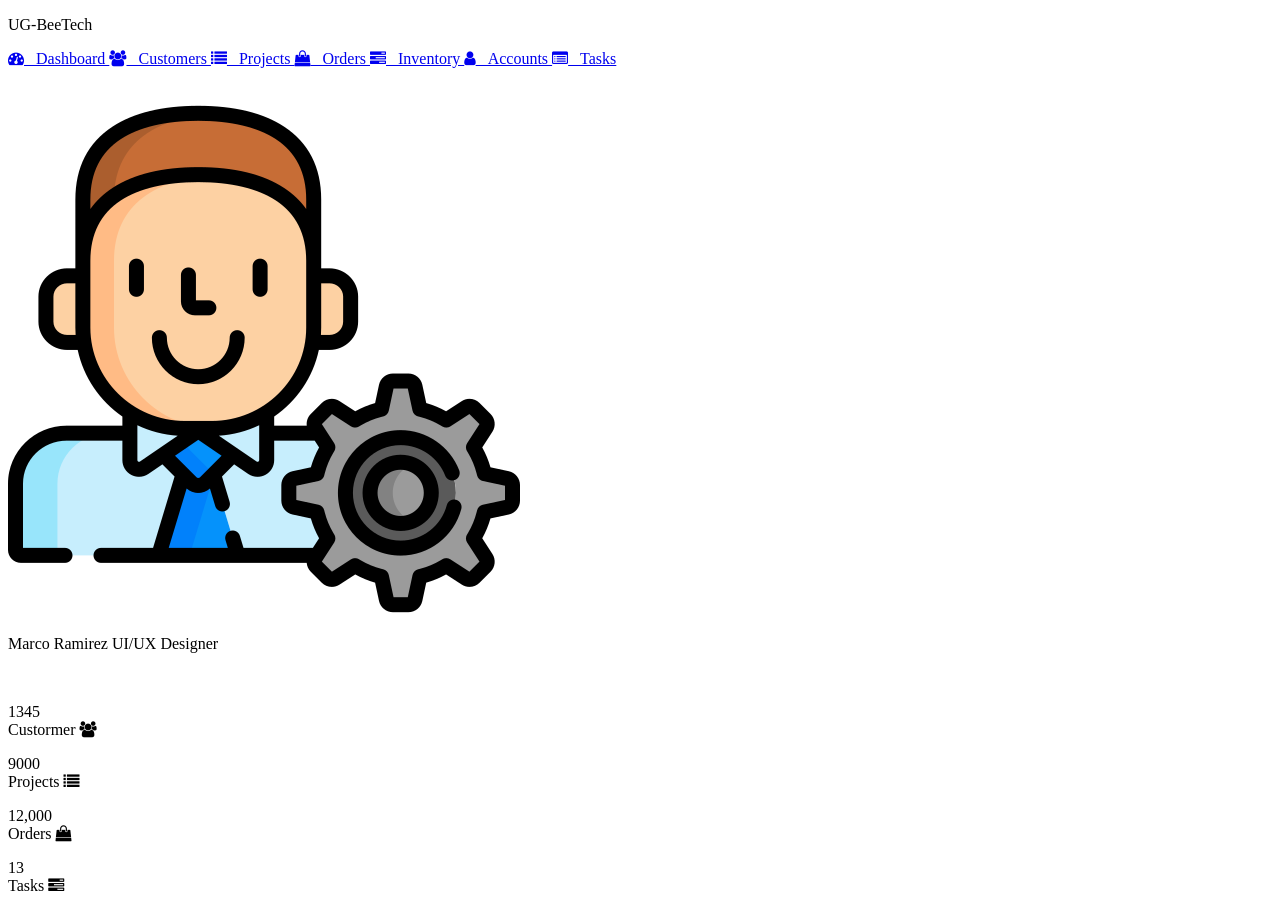
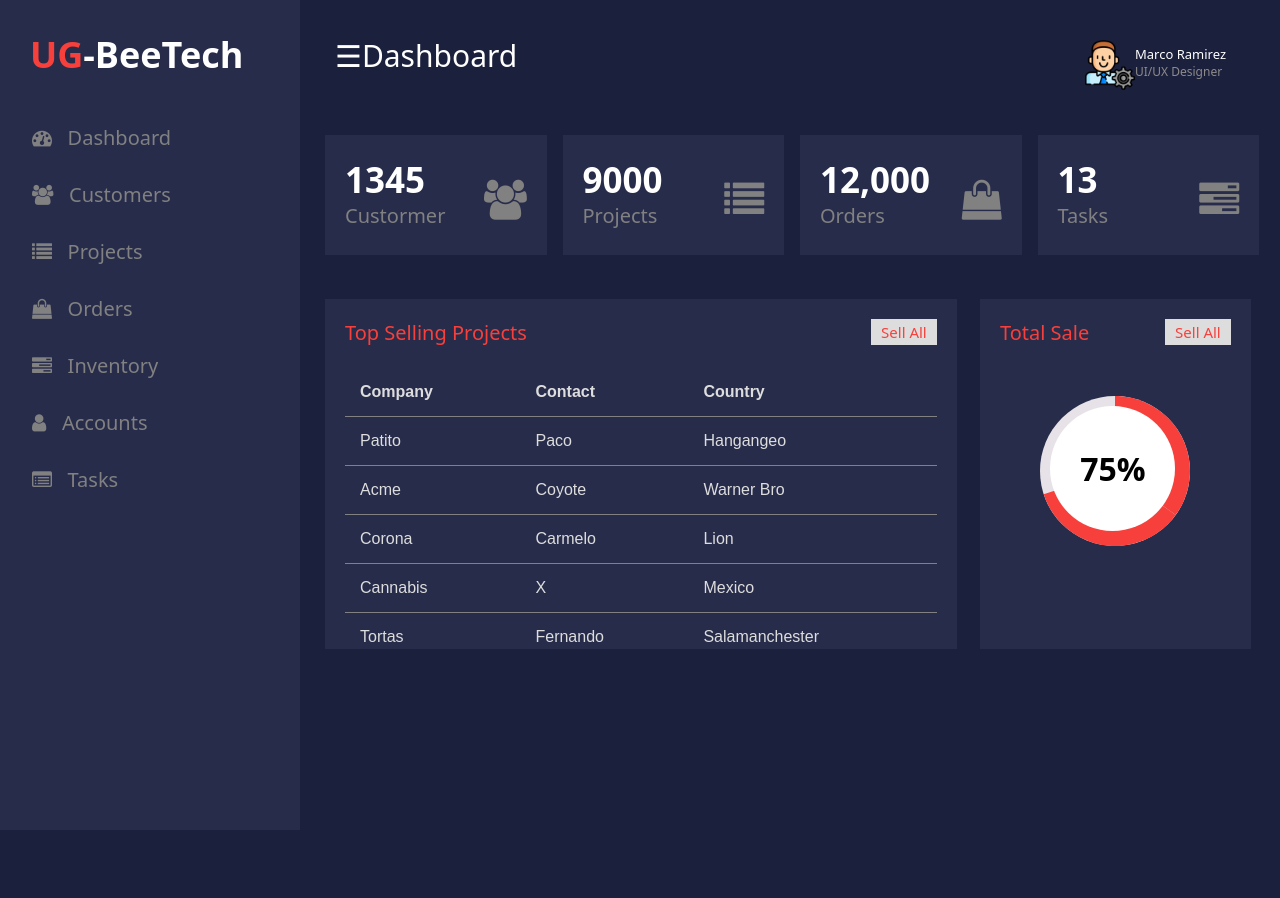
Before and after one commit to MarcoARamirezS/dashboard, a plain HTML site: page index.html in a window 1280 px wide. Shown: the top 898 px of the page. After the commit the page ends 830 px from the top, so only its background shows below. Drawn offline with Linux system fonts and the light colour scheme.

Commit message:
agregamos el css en el dashboard

```diff
--- a/css/style.css
+++ b/css/style.css
@@ -0,0 +1,249 @@
+body {
+    margin: 0;
+    padding: 0;
+    background-color: #1b203d;
+    overflow: hidden;
+    font-family: system-ui;
+}
+
+.clearfix {
+    clear: both;
+}
+
+.logo {
+    margin: 0px;
+    margin-left: 30px;
+    font-weight: bold;
+    color: white;
+    margin-bottom: 30px;
+}
+
+.logo span {
+    color: #f7403b;
+}
+
+.sidenav {
+    height: 100%;
+    width: 300px;
+    position: fixed;
+    z-index: 1;
+    top: 0;
+    left: 0;
+    background: #272c4a;
+    overflow: hidden;
+    transition: .5s;
+    padding-top: 30px;
+}
+
+.sidenav a {
+    color: #818181;
+    text-decoration: none;
+    font-size: 20px;
+    display: block;
+    transition: .5s;
+    padding: 15px 8px 15px 32px;
+}
+
+.sidenav a:hover {
+    color: #f1f1f1;
+    background-color: #1b203d;
+}
+
+.sidenav {
+    position: absolute;
+    top: 0;
+    right: 25px;
+    font-size: 36px;
+}
+
+.main {
+    transition: margin-left .5s;
+    margin-left: 300px;
+    padding: 15px;
+}
+
+.head {
+    padding: 20px;
+}
+
+.col-div-6 {
+    width: 50%;
+    float: left;
+}
+
+.profile {
+    display: inline-block;
+    width: 160px;
+    float: right;
+}
+
+.pro-img {
+    width: 50px;
+    float: left;
+    margin-top: 5px;
+}
+
+.profile p {
+    color: white;
+    font-weight: 500;
+    margin-left: 50px;
+    margin-top: 10px;
+    font-size: 13px;
+}
+
+.profile p span {
+    font-weight: 400;
+    font-size: 12px;
+    color: #8e8b8b;
+    display: block;
+}
+
+.col-div-3 {
+    width: 25%;
+    float: left;
+}
+
+.box {
+    width: 85%;
+    height: 100px;
+    background-color: #272c4a;
+    padding: 10px;
+    margin-left: 10px;
+}
+
+.box p {
+    font-size: 35px;
+    color: white;
+    font-weight: bold;
+    line-height: 30px;
+    padding-left: 10px;
+    margin-top: 20px;
+    display: inline-block;
+}
+
+.box p span  {
+    font-size: 20px;
+    font-weight: 400;
+    color: #818181;
+}
+
+.box-icon {
+    font-size: 40px!important;
+    float: right;
+    color: #818181;
+    padding-right: 10px;
+    margin-top: 35px!important;
+}
+
+.col-div-8 {
+    width: 70%;
+    float: left;
+}
+
+.col-div-4 {
+    width: 30%;
+    float: left;
+}
+
+.content-box {
+    padding: 20px;
+}
+
+.content-box p {
+    margin: 0;
+    font-size: 20px;
+    color: #f7403b;
+}
+
+.content-box p span {
+    background-color: #ddd;
+    float: right;
+    padding: 3px 10px;
+    font-size: 15px;
+}
+
+.box-8, .box-4 {
+    width: 95%;
+    height: 350px;
+    background-color: #272c4a;
+}
+
+.nav2 {
+    display: none;
+}
+
+.box-8 {
+    margin-left: 10px;
+}
+
+table {
+    font-family: arial, sans-serif;
+    width: 100%;
+    border-collapse: collapse;
+}
+
+td, th {
+    text-align: left;
+    padding: 15px;
+    color: #ddd;
+    border-bottom: 1px solid #818181;
+}
+
+tr:last-child td {
+    border-bottom: none;
+}
+
+.circle-wrap {
+    margin: 50px auto;
+    background: #e6e2e7;
+    height: 150px;
+    width: 150px;
+    border-radius: 50%;
+}
+
+.circle-wrap .circle .mask,
+.circle-wrap .circle .fill {
+    height: 150px;
+    width: 150px;
+    position: absolute;
+    border-radius: 50%;
+}
+
+.circle-wrap .circle .mask {
+    clip: rect(0px 150px 150px 75px);
+}
+
+.circle-wrap .circle .mask .fill {
+    clip: rect(0px 75px 150px 0px);
+    background-color: #f7403b;
+}
+
+.circle-wrap .circle .mask.full,
+.circle-wrap .circle .fill {
+    animation: fill ease-in-out 3s;
+    transform: rotate(126deg);
+}
+
+@keyframes fill {
+    0% {
+        transform: rotate(0deg);
+    }
+    100% {
+        transform: rotate(126deg);
+    }
+}
+
+.circle-wrap .inside-circle {
+    width: 125px;
+    height: 125px;
+    border-radius: 50%;
+    z-index: 10;
+    background-color: white;
+    position: absolute;
+    margin-left: 10px;
+    margin-top: 10px;
+    font-weight: 700;
+    font-size: 2em;
+    line-height: 125px;
+    text-align: center;
+}
--- a/index.html
+++ b/index.html
@@ -70,8 +70,8 @@
 				<p>
 					1345 <br>
 					<span>Custormer</span>
-					<i class="fa fa-users box-icon"></i>
 				</p>
+				<i class="fa fa-users box-icon"></i>
 			</div>
 		</div>
 		<div class="col-div-3">
@@ -79,8 +79,8 @@
 				<p>
 					9000 <br>
 					<span>Projects</span>
-					<i class="fa fa-list box-icon"></i>
 				</p>
+				<i class="fa fa-list box-icon"></i>
 			</div>
 		</div>
 		<div class="col-div-3">
@@ -88,8 +88,8 @@
 				<p>
 					12,000 <br>
 					<span>Orders</span>
-					<i class="fa fa-shopping-bag box-icon"></i>
 				</p>
+				<i class="fa fa-shopping-bag box-icon"></i>
 			</div>
 		</div>
 		<div class="col-div-3">
@@ -97,8 +97,8 @@
 				<p>
 					13 <br>
 					<span>Tasks</span>
-					<i class="fa fa-tasks box-icon"></i>
 				</p>
+				<i class="fa fa-tasks box-icon"></i>
 			</div>
 		</div>
 		<div class="clearfix"></div>
@@ -148,13 +148,15 @@
 				<div class="content-box">
 					<p>Total Sale <span>Sell All</span></p>
 					<div class="circle-wrap">
-						<div class="mask-full">
-							<div class="fill"></div>
+						<div class="circle">
+							<div class="mask full">
+								<div class="fill"></div>
+							</div>
+							<div class="mask half">
+								<div class="fill"></div>
+							</div>
+							<div class="inside-circle">75%</div>
 						</div>
-						<div class="mask-half">
-							<div class="fill"></div>
-						</div>
-						<div class="inside-circle">75%</div>
 					</div>
 				</div>
 			</div>
```
